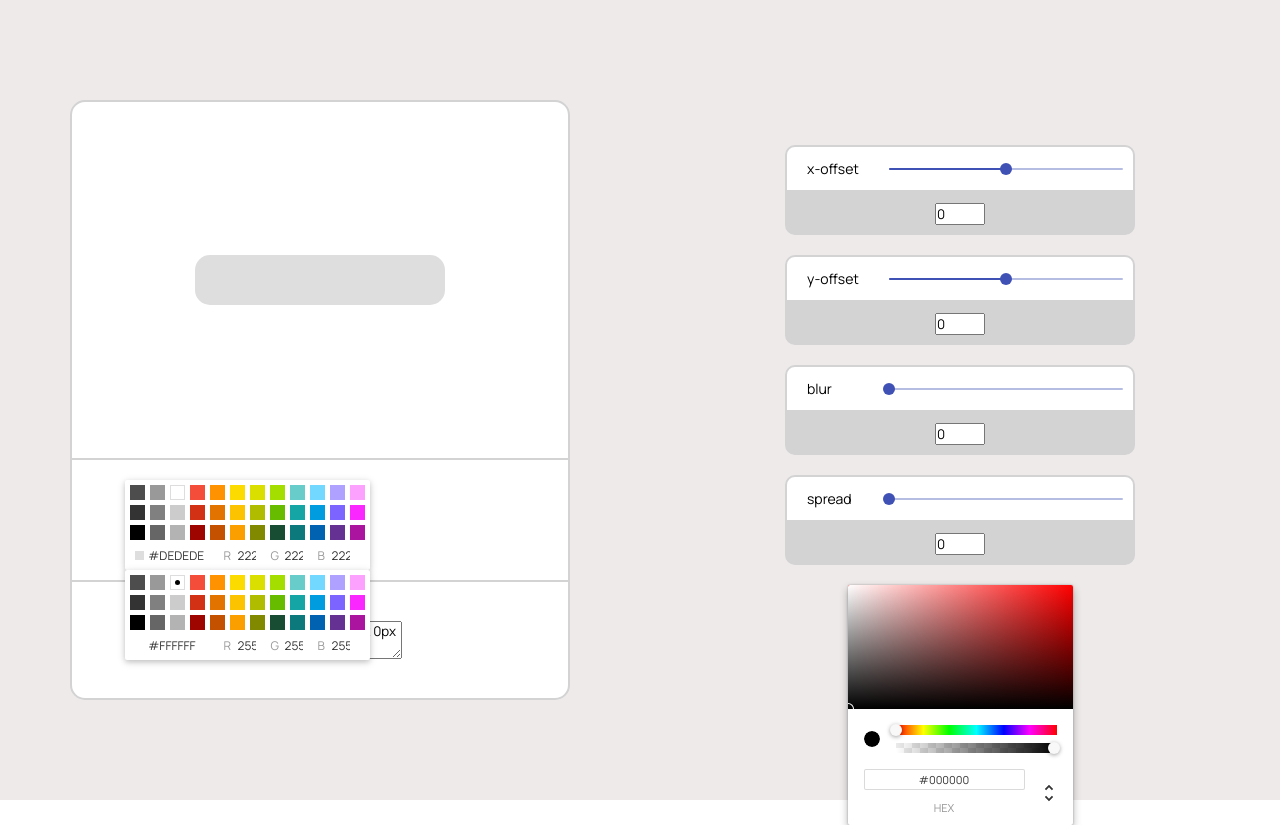
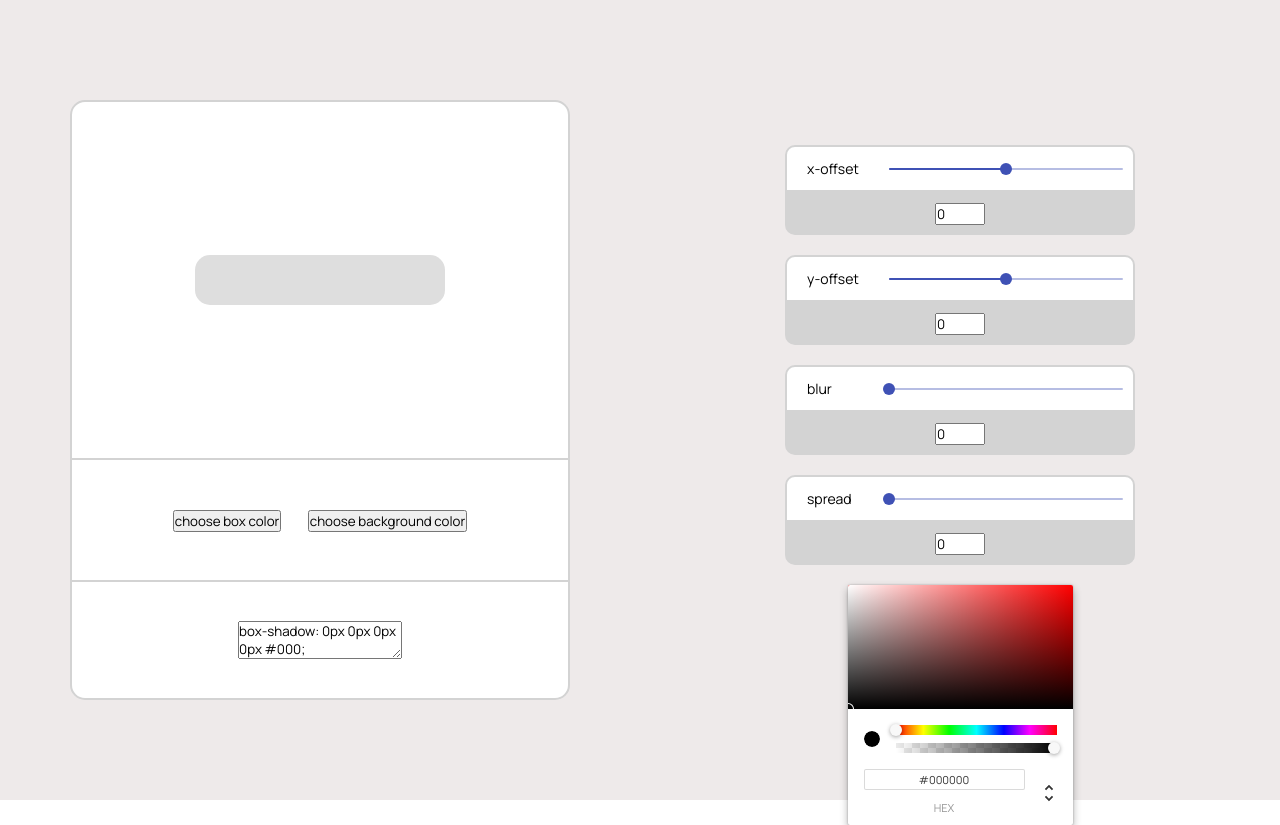
Before and after one commit to bhgordon/react-shadow-boxing, a React (Create React App) app: page / in a window 1280 px wide. Built offline with nearby package versions, Linux system fonts and the light colour scheme.

Commit message:
color picker update

```diff
--- a/src/Playground.css
+++ b/src/Playground.css
@@ -4,6 +4,13 @@
   height: 600px;
   width: 500px;
   border-radius: 15px;
+}
+
+.playground__control {
+  display: flex;
+  justify-content: space-evenly;
+  align-items: center;
+  width: 70%;
 }
 
 .playground {
@@ -34,6 +41,9 @@
 }
 
 .playground-controls-container {
+  display: flex;
+  flex-direction: row;
+  justify-content: center;
   height: 20%;
   width: 100%;
   background: white;
@@ -51,3 +61,9 @@
   border: 2px solid lightgrey;
   border-radius: 0px 0px 15px 15px;
 }
+
+.chrome-picker-palette {
+  position: absolute;
+  z-index: 100;
+  margin: 10px;
+}
--- a/src/Playground.jsx
+++ b/src/Playground.jsx
@@ -1,11 +1,12 @@
-import React from 'react';
-import { CompactPicker } from 'react-color';
-import { useState } from 'react';
+import React, { useState } from 'react';
+import { ChromePicker } from 'react-color';
 import "./Playground.css";
 
 function Playground({ x, y, blur, spread, opacity, color }) {
   const [boxColor, setBoxColor] = useState("#dedede");
   const [backgroundColor, setBackgroundColor] = useState("#fff");
+  let [showBoxColorPicker, setShowBoxColorPicker] = useState(false);
+  let [showBackgroundColorPicker, setShowBackgroundColorPicker] = useState(false);
 
   return <div className="playground">
     <div className="playground-container">
@@ -23,12 +24,38 @@ function Playground({ x, y, blur, spread, opacity, color }) {
       </div>
 
       <div className="playground-controls-container">
-        <div className="app__control">
+        <div className="playground__control">
+
+
           <div className="box-color-container">
-            <CompactPicker color={boxColor} onChange={e => setBoxColor(e.hex)} />
+            <button
+              onClick={() => setShowBoxColorPicker(showBoxColorPicker = !showBoxColorPicker)}
+              // onBlur={() => setShowBoxColorPicker(showBoxColorPicker = !showBoxColorPicker)}
+            >
+              {showBoxColorPicker ? 'set box color' : 'choose box color'}
+            </button>
+            {showBoxColorPicker && (
+              <ChromePicker
+                className="chrome-picker-palette"
+                color={boxColor}
+                onChange={e => setBoxColor(e.hex)}
+              />
+            )}
           </div>
-          <div className="background-color-container">
-             <CompactPicker color={backgroundColor} onChange={e => setBackgroundColor(e.hex)} />
+
+          <div className="box-color-container">
+            <button
+              onClick={() => setShowBackgroundColorPicker(showBackgroundColorPicker = !showBackgroundColorPicker)}
+            >
+              {showBackgroundColorPicker ? 'set background color' : 'choose background color'}
+            </button>
+            {showBackgroundColorPicker && (
+              <ChromePicker
+                className="chrome-picker-palette"
+                color={backgroundColor}
+                onChange={e => setBackgroundColor(e.hex)}
+              />
+            )}
           </div>
         </div>
       </div>
```
